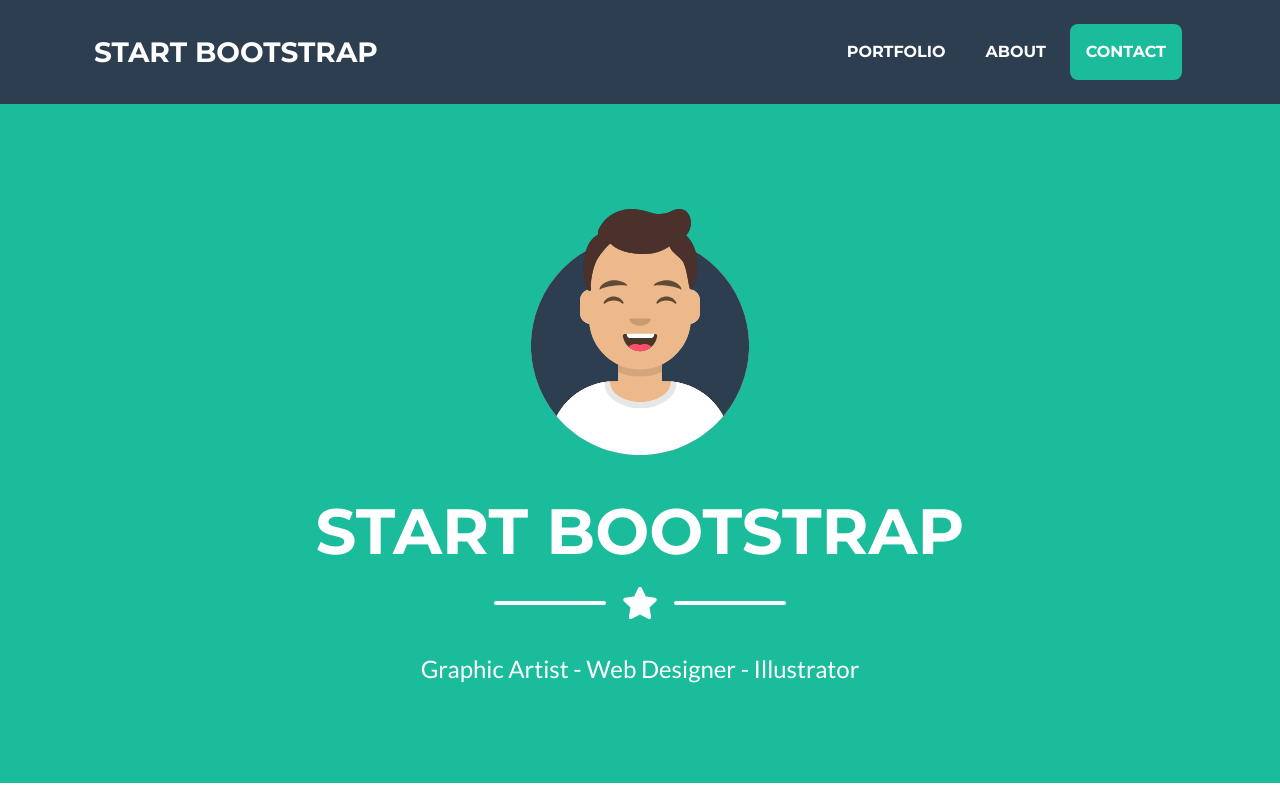
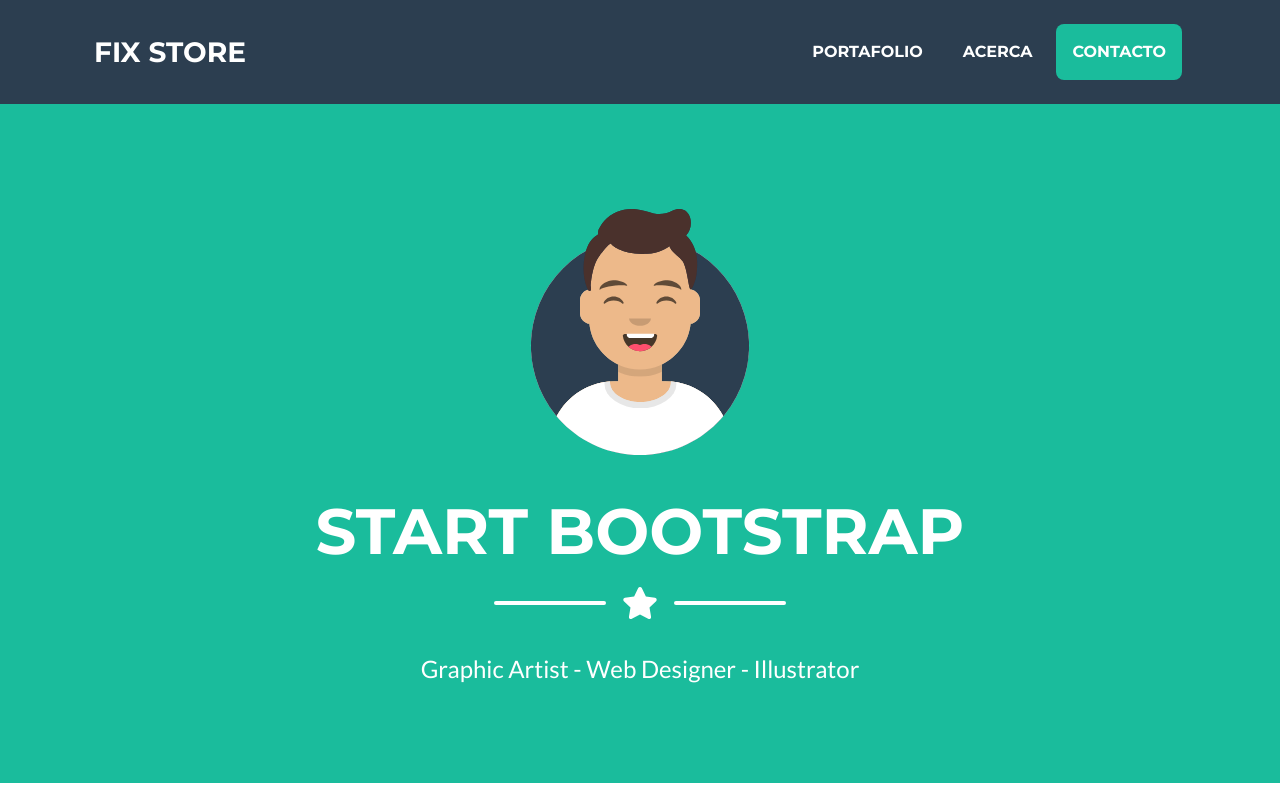
Before and after one commit to fixstoremike/fixstoremike.github.io, a plain HTML site: page index.html in a window 1280 px wide. Shown: the top 800 px of the page. Drawn offline with nearby package versions, Linux system fonts and the light colour scheme.

Commit message:
nuevos nombres

```diff
--- a/index.html
+++ b/index.html
@@ -20,16 +20,16 @@
         <!-- Navigation-->
         <nav class="navbar navbar-expand-lg bg-secondary text-uppercase fixed-top" id="mainNav">
             <div class="container">
-                <a class="navbar-brand js-scroll-trigger" href="#page-top">Start Bootstrap</a>
+                <a class="navbar-brand js-scroll-trigger" href="#page-top">Fix Store</a>
                 <button class="navbar-toggler navbar-toggler-right text-uppercase font-weight-bold bg-primary text-white rounded" type="button" data-toggle="collapse" data-target="#navbarResponsive" aria-controls="navbarResponsive" aria-expanded="false" aria-label="Toggle navigation">
                     Menu
                     <i class="fas fa-bars"></i>
                 </button>
                 <div class="collapse navbar-collapse" id="navbarResponsive">
                     <ul class="navbar-nav ml-auto">
-                        <li class="nav-item mx-0 mx-lg-1"><a class="nav-link py-3 px-0 px-lg-3 rounded js-scroll-trigger" href="#portfolio">Portfolio</a></li>
-                        <li class="nav-item mx-0 mx-lg-1"><a class="nav-link py-3 px-0 px-lg-3 rounded js-scroll-trigger" href="#about">About</a></li>
-                        <li class="nav-item mx-0 mx-lg-1"><a class="nav-link py-3 px-0 px-lg-3 rounded js-scroll-trigger" href="#contact">Contact</a></li>
+                        <li class="nav-item mx-0 mx-lg-1"><a class="nav-link py-3 px-0 px-lg-3 rounded js-scroll-trigger" href="#portfolio">Portafolio</a></li>
+                        <li class="nav-item mx-0 mx-lg-1"><a class="nav-link py-3 px-0 px-lg-3 rounded js-scroll-trigger" href="#about">Acerca</a></li>
+                        <li class="nav-item mx-0 mx-lg-1"><a class="nav-link py-3 px-0 px-lg-3 rounded js-scroll-trigger" href="#contact">Contacto</a></li>
                     </ul>
                 </div>
             </div>
```
